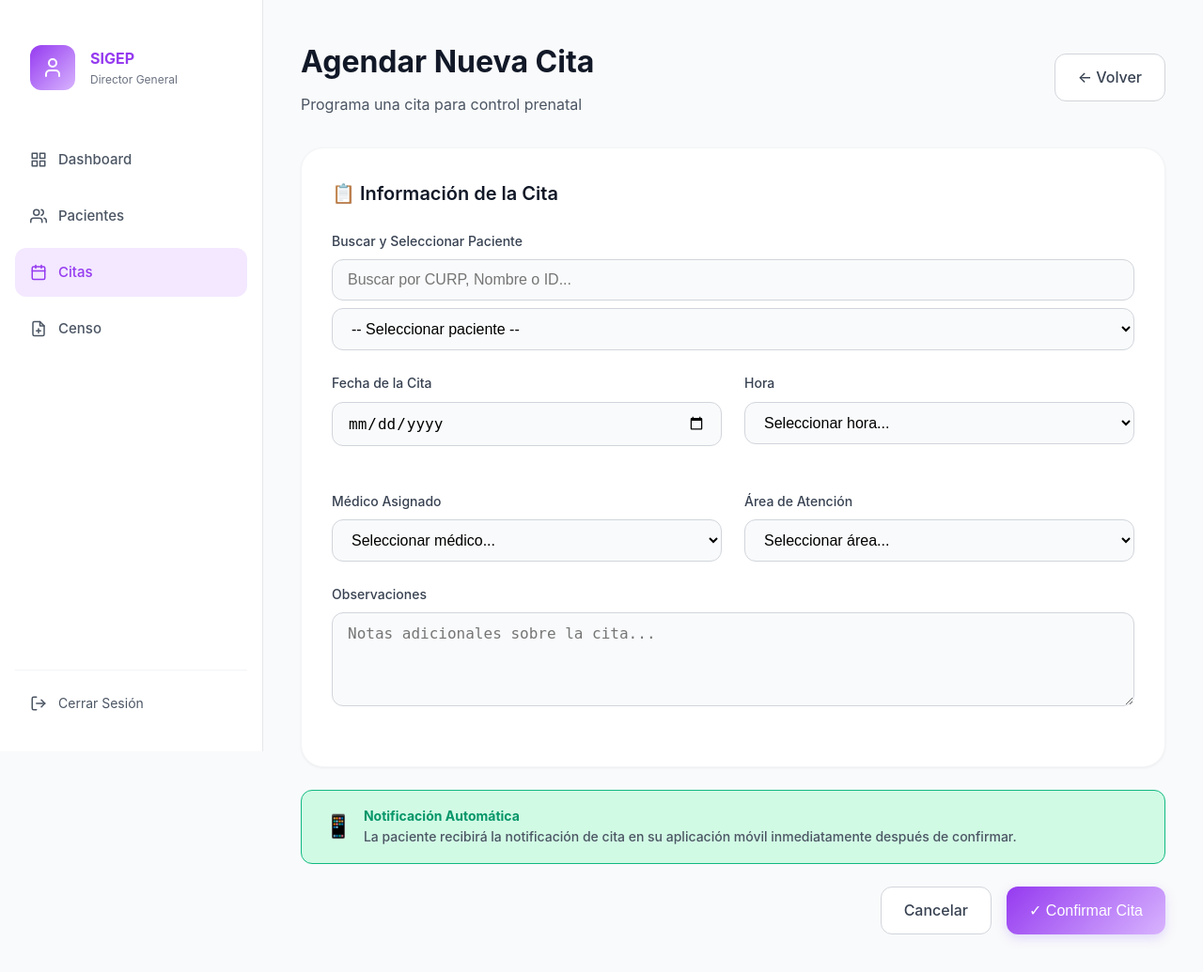
After one commit to Abril-Aguilar2112/SISTEMA-INTEGRAL-DE-CONTROL-PRENATAL, a Flask app: template web/templates/direccion/citas/cita_crear.html in a window 1280 px wide. The commit adds this page. Shown: the whole page at 94% size. Run offline with Flask 3, Linux system fonts and the light colour scheme; the template is opened without the code that fills it, so the values that code supplies are empty; parts of the project's set-up code (start-up, migrations or seed data) failed here and were passed over.

Commit message:
feat: mejoras en modulo de citas - creacion de citas, busqueda dinamica de pacientes y sincronizacion de esquema

```diff
--- a/web/services/paciente_service.py
+++ b/web/services/paciente_service.py
@@ -1,8 +1,7 @@
 from utils.supabase_client import supabase
 
-def get_pacientes(page=1, search='', riesgo='', semanas=''):
+def get_pacientes(page=1, search='', riesgo='', semanas='', per_page=10):
     try:
-        per_page = 10
         offset = (page - 1) * per_page
 
         query = supabase.table("pacientes_dashboard").select("*", count="exact")
--- /dev/null
+++ b/web/templates/direccion/citas/cita_crear.html
@@ -0,0 +1,218 @@
+<!DOCTYPE html>
+<html lang="es">
+<head>
+    <meta charset="UTF-8">
+    <meta name="viewport" content="width=device-width, initial-scale=1.0">
+    <title>SIGEP - Agendar Cita</title>
+    <link rel="stylesheet" href="{{ url_for('static', filename='css/sigep-style.css') }}">
+</head>
+<body>
+    <div class="sidebar">
+        <div class="sidebar-user">
+            <div class="user-avatar">
+                <svg xmlns="http://www.w3.org/2000/svg" width="24" height="24" viewBox="0 0 24 24" fill="none" stroke="currentColor" stroke-width="2" stroke-linecap="round" stroke-linejoin="round"><path d="M19 21v-2a4 4 0 0 0-4-4H9a4 4 0 0 0-4 4v2"></path><circle cx="12" cy="7" r="4"></circle></svg>
+            </div>
+            <div class="user-info">
+                <h2>SIGEP</h2>
+                <p>Director General</p>
+            </div>
+        </div>
+
+        <ul class="sidebar-menu">
+            <li><a href="{{ url_for('dashboard.dashboard') }}">
+                <svg xmlns="http://www.w3.org/2000/svg" width="18" height="18" viewBox="0 0 24 24" fill="none" stroke="currentColor" stroke-width="2" stroke-linecap="round" stroke-linejoin="round"><rect x="3" y="3" width="7" height="7"></rect><rect x="14" y="3" width="7" height="7"></rect><rect x="14" y="14" width="7" height="7"></rect><rect x="3" y="14" width="7" height="7"></rect></svg>
+                Dashboard
+            </a></li>
+            <li><a href="{{ url_for('pacientes.pacientes') }}">
+                <svg xmlns="http://www.w3.org/2000/svg" width="18" height="18" viewBox="0 0 24 24" fill="none" stroke="currentColor" stroke-width="2" stroke-linecap="round" stroke-linejoin="round"><path d="M17 21v-2a4 4 0 0 0-4-4H5a4 4 0 0 0-4 4v2"></path><circle cx="9" cy="7" r="4"></circle><path d="M23 21v-2a4 4 0 0 0-3-3.87"></path><path d="M16 3.13a4 4 0 0 1 0 7.75"></path></svg>
+                Pacientes
+            </a></li>
+            <li><a href="{{ url_for('citas.citas') }}" class="active">
+                <svg xmlns="http://www.w3.org/2000/svg" width="18" height="18" viewBox="0 0 24 24" fill="none" stroke="currentColor" stroke-width="2" stroke-linecap="round" stroke-linejoin="round"><rect x="3" y="4" width="18" height="18" rx="2" ry="2"></rect><line x1="16" y1="2" x2="16" y2="6"></line><line x1="8" y1="2" x2="8" y2="6"></line><line x1="3" y1="10" x2="21" y2="10"></line></svg>
+                Citas
+            </a></li>
+            <li><a href="{{ url_for('censo.censo') }}">
+                <svg xmlns="http://www.w3.org/2000/svg" width="18" height="18" viewBox="0 0 24 24" fill="none" stroke="currentColor" stroke-width="2" stroke-linecap="round" stroke-linejoin="round"><path d="M14 2H6a2 2 0 0 0-2 2v16a2 2 0 0 0 2 2h12a2 2 0 0 0 2-2V8z"></path><polyline points="14 2 14 8 20 8"></polyline><line x1="12" y1="18" x2="12" y2="12"></line><line x1="9" y1="15" x2="15" y2="15"></line></svg>
+                Censo
+            </a></li>
+        </ul>
+
+        <div class="sidebar-footer">
+            <a href="{{ url_for('auth.logout') }}" style="display: flex; align-items: center; gap: 0.75rem; color: var(--gray-600); text-decoration: none; font-size: 0.875rem; padding: 0.5rem 1rem;">
+                <svg xmlns="http://www.w3.org/2000/svg" width="18" height="18" viewBox="0 0 24 24" fill="none" stroke="currentColor" stroke-width="2" stroke-linecap="round" stroke-linejoin="round"><path d="M9 21H5a2 2 0 0 1-2-2V5a2 2 0 0 1 2-2h4"></path><polyline points="16 17 21 12 16 7"></polyline><line x1="21" y1="12" x2="9" y2="12"></line></svg>
+                Cerrar Sesión
+            </a>
+        </div>
+    </div>
+
+    <div class="main-content">
+        <div style="display: flex; justify-content: space-between; align-items: center; margin-bottom: 2rem;">
+            <div>
+                <h1>Agendar Nueva Cita</h1>
+                <p>Programa una cita para control prenatal</p>
+            </div>
+            <a href="{{ url_for('citas.citas') }}" class="btn btn-secondary">← Volver</a>
+        </div>
+
+        <!-- Contenedor para mensajes (Éxito/Error) -->
+        <div id="ui-message-container" class="{% if not get_flashed_messages() %}hidden{% endif %}">
+            {% with messages = get_flashed_messages(with_categories=true) %}
+                {% if messages %}
+                    {% for category, message in messages %}
+                        <div class="alert alert-{{ 'danger' if category == 'error' else 'success' }}">
+                            <span>{{ message }}</span>
+                            <button type="button" class="close-msg" onclick="this.parentElement.parentElement.classList.add('hidden')">&times;</button>
+                        </div>
+                    {% endfor %}
+                {% endif %}
+            {% endwith %}
+            <div id="ui-message" class="alert hidden">
+                <span id="ui-message-text"></span>
+                <button type="button" class="close-msg" onclick="this.parentElement.parentElement.classList.add('hidden')">&times;</button>
+            </div>
+        </div>
+
+        <form action="{{ url_for('citas.cita_crear') }}" method="POST">
+            <div class="card mb-6">
+                <h3 style="margin-bottom: 1.5rem;">📋 Información de la Cita</h3>
+
+                <div class="form-group">
+                    <label class="form-label">Buscar y Seleccionar Paciente</label>
+                    <input type="text" id="patient-search" class="form-input mb-2" placeholder="Buscar por CURP, Nombre o ID...">
+                    <select name="id_paciente" id="id_paciente" class="form-select" required>
+                        <option value="">-- Seleccionar paciente --</option>
+                        {% for paciente in pacientes.data %}
+                            <option value="{{ paciente.id_paciente }}"
+                                    data-search="{{ paciente.nombre | lower }} {{ paciente.curp | lower if paciente.curp else '' }} {{ paciente.id_paciente }}">
+                                {{ paciente.id_paciente }} - {{ paciente.nombre }} {% if paciente.curp %}({{ paciente.curp }}){% endif %}
+                            </option>
+                        {% endfor %}
+                    </select>
+                </div>
+
+                <div class="grid grid-cols-2">
+                    <div class="form-group">
+                        <label class="form-label">Fecha de la Cita</label>
+                        <input type="date" name="fecha" class="form-input" required>
+                    </div>
+                    <div class="form-group">
+                        <label class="form-label">Hora</label>
+                        <select name="hora" class="form-select" required>
+                            <option value="">Seleccionar hora...</option>
+                            {% for hour in range(8, 17) %}
+                                <option value="{{ '%02d:00' % hour }}">{{ '%02d:00' % hour }} {{ 'AM' if hour < 12 else 'PM' }}</option>
+                                <option value="{{ '%02d:30' % hour }}">{{ '%02d:30' % hour }} {{ 'AM' if hour < 12 else 'PM' }}</option>
+                            {% endfor %}
+                        </select>
+                    </div>
+
+                    <div class="form-group">
+                        <label class="form-label">Médico Asignado</label>
+                        <select name="id_usuario" class="form-select" required>
+                            <option value="">Seleccionar médico...</option>
+                            {% for medico in medicos.data %}
+                                <option value="{{ medico.id_usuario }}">{{ medico.nombre }}</option>
+                            {% endfor %}
+                        </select>
+                    </div>
+
+                    <div class="form-group">
+                        <label class="form-label">Área de Atención</label>
+                        <select name="area" class="form-select" required>
+                            <option value="">Seleccionar área...</option>
+                            <option value="Consulta Médica">Consulta Médica</option>
+                            <option value="Ultrasonografía">Ultrasonografía</option>
+                            <option value="Laboratorio Clínico">Laboratorio Clínico</option>
+                            <option value="Nutrición">Nutrición</option>
+                            <option value="Psicología">Psicología</option>
+                            <option value="Odontología">Odontología</option>
+                            <option value="Urgencias">Urgencias</option>
+                        </select>
+                    </div>
+                </div>
+
+                <div class="form-group">
+                    <label class="form-label">Observaciones</label>
+                    <textarea name="observaciones" class="form-textarea" rows="3" placeholder="Notas adicionales sobre la cita..."></textarea>
+                </div>
+            </div>
+
+            <div class="alert alert-success mb-6">
+                <span style="font-size: 1.5rem;">📱</span>
+                <div>
+                    <strong>Notificación Automática</strong>
+                    <p style="font-size: 0.875rem; margin: 0;">La paciente recibirá la notificación de cita en su aplicación móvil inmediatamente después de confirmar.</p>
+                </div>
+            </div>
+
+            <div style="display: flex; gap: 1rem; justify-content: flex-end;">
+                <a href="{{ url_for('citas.citas') }}" class="btn btn-secondary">Cancelar</a>
+                <button type="submit" class="btn btn-primary">✓ Confirmar Cita</button>
+            </div>
+        </form>
+    </div>
+
+    <script>
+        document.addEventListener('DOMContentLoaded', function() {
+            const searchInput = document.getElementById('patient-search');
+            const patientSelect = document.getElementById('id_paciente');
+            const originalOptions = Array.from(patientSelect.options);
+
+            // Filtrado de pacientes
+            searchInput.addEventListener('input', function() {
+                const term = this.value.toLowerCase().trim();
+
+                // Limpiar select
+                patientSelect.innerHTML = '';
+
+                // Filtrar y agregar opciones
+                const filteredOptions = originalOptions.filter(option => {
+                    if (option.value === "") return true; // Mantener la opción por defecto
+                    const searchData = option.getAttribute('data-search') || "";
+                    return searchData.includes(term);
+                });
+
+                filteredOptions.forEach(option => patientSelect.add(option));
+            });
+
+            // Manejo de mensajes (reutilizando lógica si existe ui-message-container)
+            const msgContainer = document.getElementById('ui-message-container');
+            const msgDiv = document.getElementById('ui-message');
+            const msgText = document.getElementById('ui-message-text');
+
+            function showUIMessage(message, type = 'success') {
+                if (!msgContainer) return;
+                msgContainer.classList.remove('hidden');
+                msgDiv.className = `alert alert-${type}`;
+                msgText.textContent = message;
+                window.scrollTo({ top: 0, behavior: 'smooth' });
+            }
+
+            // Manejo de envío de formulario (opcional si prefieres redirección directa del servidor)
+            const form = document.querySelector('form');
+            form.addEventListener('submit', async function(e) {
+                // Si quieres validación extra o envío por fetch descomenta:
+                /*
+                e.preventDefault();
+                const formData = new FormData(form);
+                try {
+                    const response = await fetch(form.action, {
+                        method: 'POST',
+                        body: formData
+                    });
+                    const result = await response.json();
+                    if (result.status === 'success') {
+                        showUIMessage('Cita agendada correctamente', 'success');
+                        setTimeout(() => window.location.href = "{{ url_for('citas.citas') }}", 1500);
+                    } else {
+                        showUIMessage('Error: ' + result.message, 'danger');
+                    }
+                } catch (error) {
+                    showUIMessage('Ocurrió un error al procesar la solicitud', 'danger');
+                }
+                */
+            });
+        });
+    </script>
+</body>
+</html>
```
Also changed, not shown: web/models/cita.py (+29 -0 lines), web/services/citas.py (+15 -0 lines), web/templates/direccion/citas/cita_editar.html (+17 -1 lines), web/templates/direccion/citas/citas.html (+5 -5 lines).
